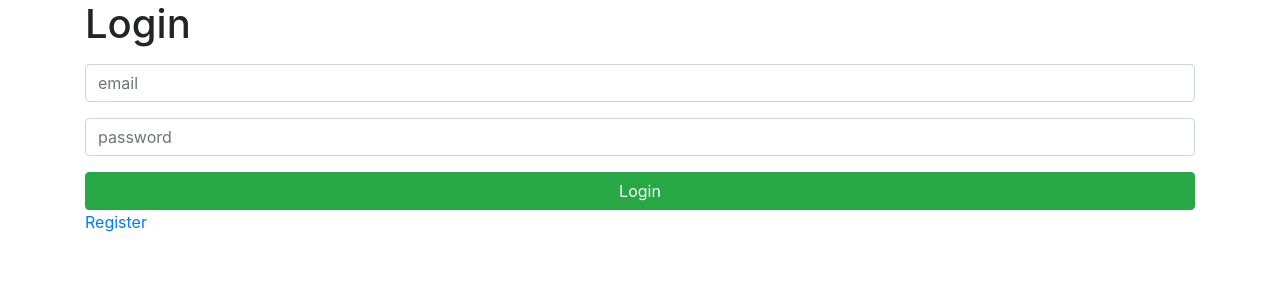
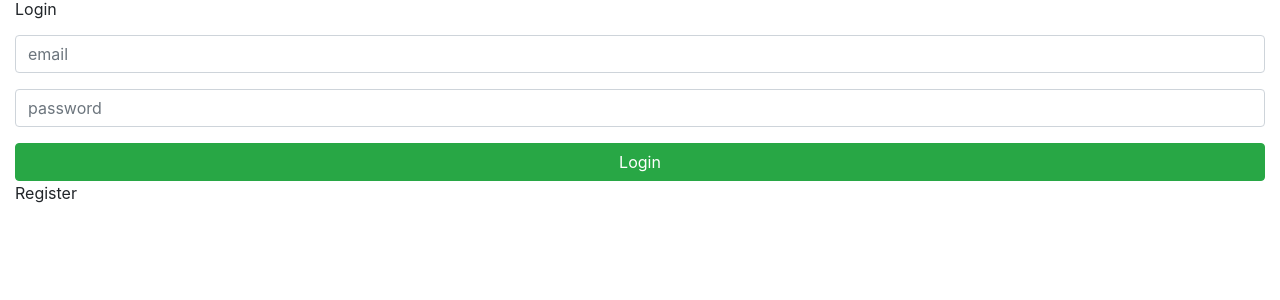
Before and after one commit to merinnaa/mortgage-application, a React (Create React App) app in the folder frontend/: page /login in a window 1280 px wide. Shown: the top 300 px of the page. Built offline with nearby package versions, Linux system fonts and the light colour scheme; no server answers.

Commit message:
tailwind installed

```diff
--- a/frontend/src/App.css
+++ b/frontend/src/App.css
@@ -1,58 +1,3 @@
 .App {
   text-align: center;
 }
-
-.App-logo {
-  height: 40vmin;
-  pointer-events: none;
-}
-
-@media (prefers-reduced-motion: no-preference) {
-  .App-logo {
-    animation: App-logo-spin infinite 20s linear;
-  }
-}
-
-.App-header {
-  background-color: #282c34;
-  min-height: 100vh;
-  display: flex;
-  flex-direction: column;
-  align-items: center;
-  justify-content: center;
-  font-size: calc(10px + 2vmin);
-  color: white;
-}
-
-.App-link {
-  color: #61dafb;
-}
-
-@keyframes App-logo-spin {
-  from {
-    transform: rotate(0deg);
-  }
-  to {
-    transform: rotate(360deg);
-  }
-}
-
-.front {
-  text-align: center;
-  margin-bottom: 20px;
-  padding: 10px;
-
-}
-.imagesContainer {
-  display: flex;
-  flex-direction: column;
-  justify-content: center;
-  align-items: center;
-}
-
-.imageSample  {
-  margin-bottom: 20;
-  padding-top: 10;
-  padding-bottom : 10
-
-}
--- a/frontend/src/components/Dashboard.js
+++ b/frontend/src/components/Dashboard.js
@@ -36,7 +36,7 @@ const Dashboard = ({setAuth})=> {
 
   return (
     <Fragment>
-      <h1 className="text-center text-primary text-large my-5" >Fundify</h1>
+      <h1 className="text-blue-500" >Fundify</h1>
       <h2>Welcome {name}</h2>
       <button className="btn btn-primary" onClick={e => logout(e)}>Logout</button>
     </Fragment>
--- a/frontend/src/components/Front.js
+++ b/frontend/src/components/Front.js
@@ -5,7 +5,7 @@ import '../App.css';
 const Front = () => {
   return (
     <Fragment >
-      <h1 class="front">Fundify</h1>
+      <h1 className="text-red-500">Fundify</h1>
       <div class="imagesContainer">
 
         <div class="imageSample">
--- a/frontend/src/index.css
+++ b/frontend/src/index.css
@@ -1,8 +1,3 @@
-body {
-  margin: 0;
-  font-family: -apple-system, BlinkMacSystemFont, 'Segoe UI', 'Roboto', 'Oxygen',
-    'Ubuntu', 'Cantarell', 'Fira Sans', 'Droid Sans', 'Helvetica Neue',
-    sans-serif;
-  -webkit-font-smoothing: antialiased;
-  -moz-osx-font-smoothing: grayscale;
-}
+@tailwind base;
+@tailwind components;
+@tailwind utilities;
--- /dev/null
+++ b/frontend/tailwind.config.js
@@ -0,0 +1,8 @@
+/** @type {import('tailwindcss').Config} */
+module.exports = {
+  content: ["./src/**/*.{js,jsx,ts,tsx}", "./index.html"],
+  theme: {
+    extend: {},
+  },
+  plugins: [],
+}
```
Also changed, not shown: 1 other file (tests, documents, lock files or other folders).
